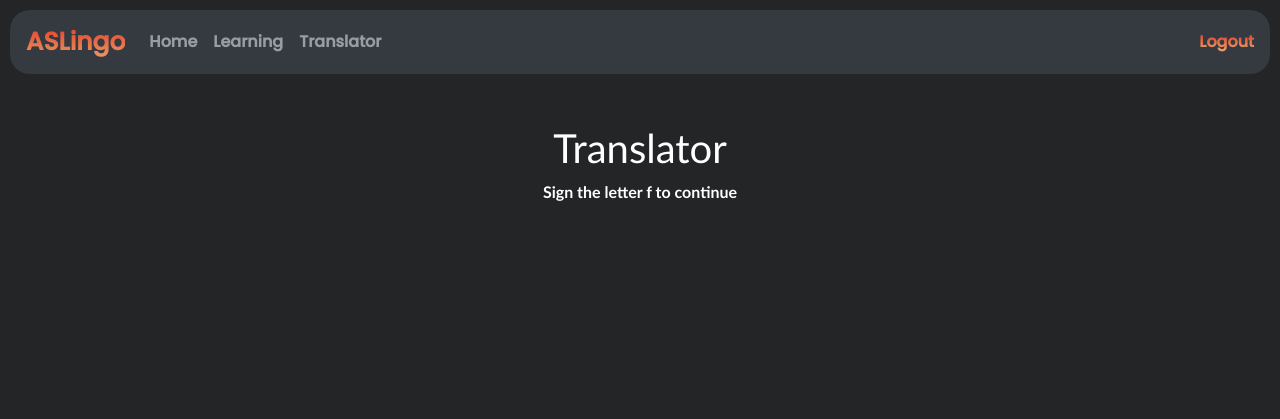
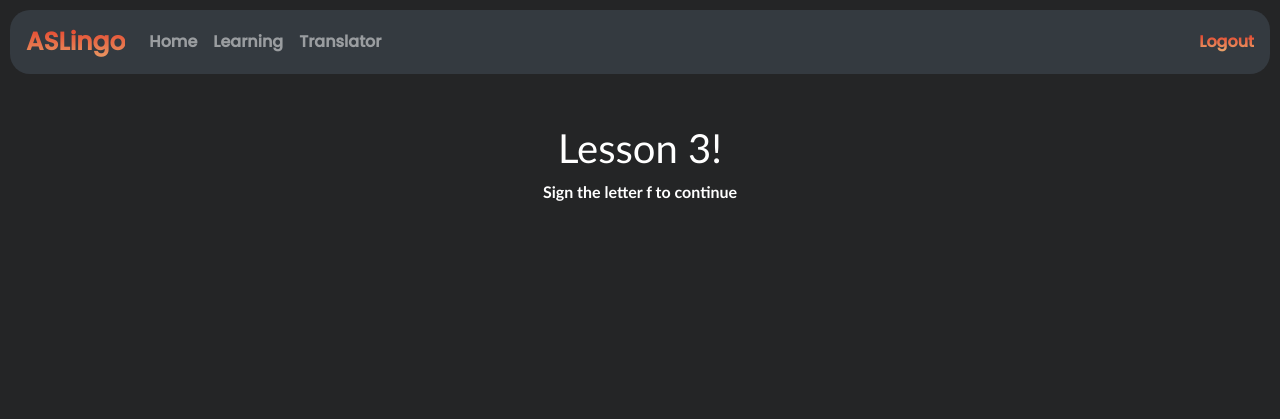
Before and after one commit to Jordan-SFU/ASLingo, a Flask app: page /lesson3 in a window 1280 px wide. Shown: the top 419 px of the page. Run offline with Flask 3, Linux system fonts and the light colour scheme.

Commit message:
Update lesson3.html

```diff
--- a/templates/lesson3.html
+++ b/templates/lesson3.html
@@ -6,7 +6,7 @@
 <div class="container">
     <div class="row">
         <div class="col-md-12">
-            <h1>Translator</h1>
+            <h1>Lesson 3!</h1>
             <p id = "instructions">Sign the letter f to continue</p>
         </div>
     </div>
```
